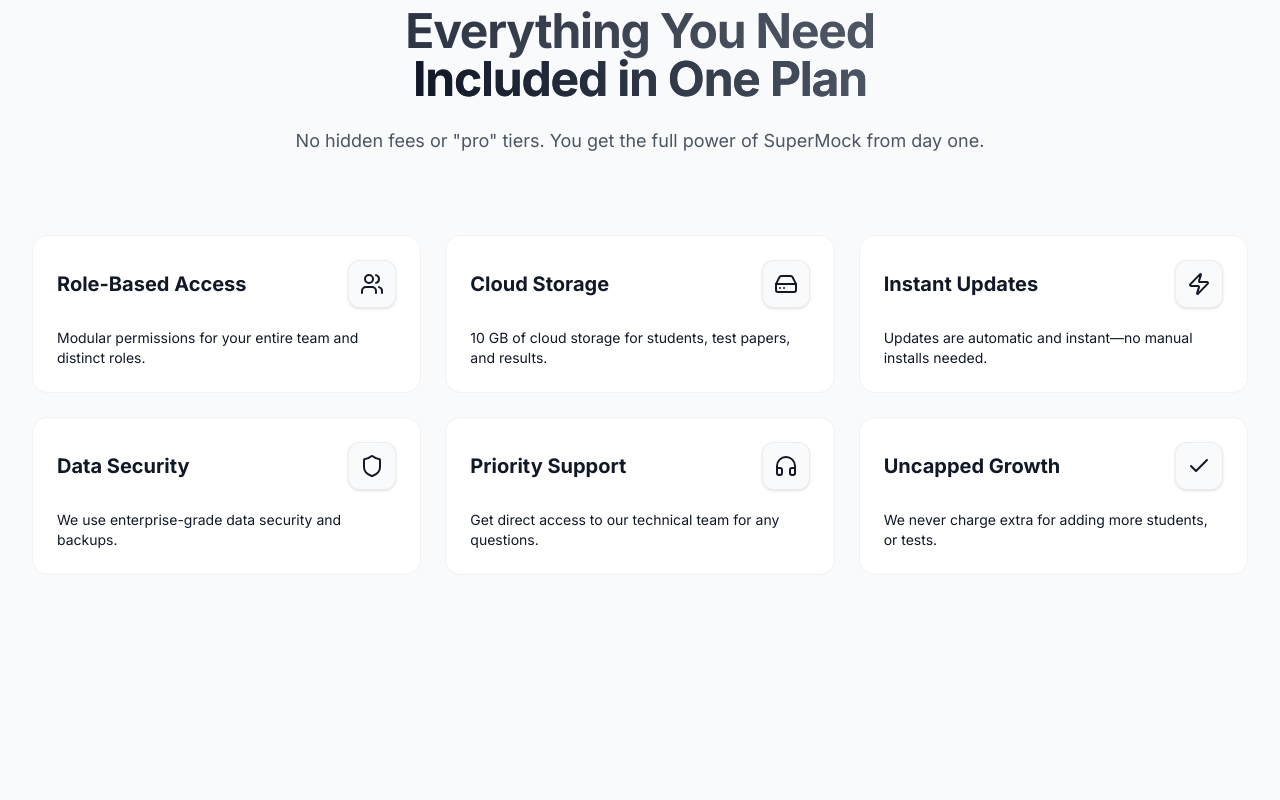
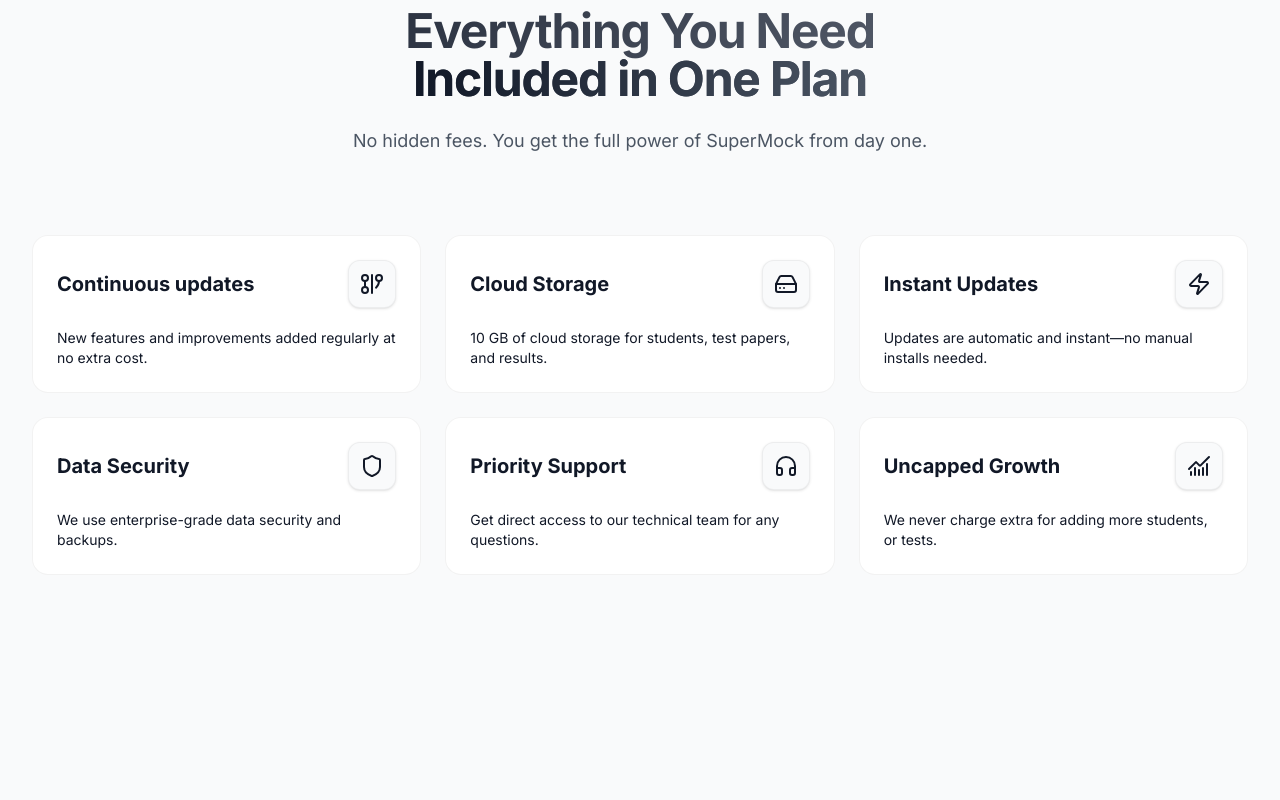
Before and after one commit to DoddleSoft/SuperMock, a Next.js app: page / in a window 1280 px wide. Shown: the part 1740-2540 px from the top of the page. Built offline with nearby package versions, Linux system fonts and the light colour scheme.

Commit message:
landing re-adjusted

```diff
--- a/components/landing/FinalCTA.tsx
+++ b/components/landing/FinalCTA.tsx
@@ -14,7 +14,7 @@
 
             {/* Gradient Text */}
             <span className="relative text-transparent bg-clip-text bg-gradient-to-r from-supermock-red to-orange-600 pb-1">
-              IELTS mock tests
+              IELTS mock test
             </span>
           </span>
         </h2>
--- a/components/landing/Footer.tsx
+++ b/components/landing/Footer.tsx
@@ -15,7 +15,7 @@
       <div className="px-4 md:px-8 mx-auto max-w-7xl">
         <div className="grid grid-cols-1 md:grid-cols-1 lg:grid-cols-3 gap-8 md:gap-12 mb-8 md:mb-12">
           {/* Brand Column */}
-          <div className="space-y-4 md:space-y-6 flex flex-col items-center sm:items-start text-center sm:text-left">
+          <div className="space-y-2 flex flex-col items-center sm:items-start text-center sm:text-left">
             <div className="flex items-center gap-2">
               <Image
                 src="/supermock-logo.png"
@@ -30,9 +30,10 @@
               </Link>
             </div>
 
-            <p className="text-sm md:text-base text-supermock-text-secondary leading-relaxed max-w-xs">
-              The professional mock test platform for IELTS centres.
+            <p className="text-sm md:text-base mb-4 text-supermock-text-secondary leading-relaxed max-w-md">
+              Mock test platform for IELTS training centres.
             </p>
+
             <div className="flex items-center gap-4 text-supermock-text-secondary/60">
               <Link
                 href="https://www.facebook.com/supermock.net"
@@ -44,6 +45,7 @@
               </Link>
             </div>
           </div>
+
           {/* Product */}
           <div className="flex flex-col items-center sm:items-start text-center sm:text-left">
             <h3 className="font-semibold text-supermock-text mb-4 md:mb-6">
--- a/components/landing/Guarantee.tsx
+++ b/components/landing/Guarantee.tsx
@@ -12,7 +12,7 @@
           <div className="relative z-10 flex flex-col items-center">
             {/* Icon Container */}
             <div className="inline-flex items-center justify-center p-4 md:p-5 mb-6 md:mb-8 rounded-full bg-gradient-to-br from-amber-50 to-orange-50 border border-amber-100 shadow-lg shadow-amber-500/10 group">
-              <Award className="w-10 h-10 md:w-12 md:h-12 text-amber-600 group-hover:scale-110 transition-transform duration-300" />
+              <Award className="w-12 h-12 text-amber-600 group-hover:scale-110 transition-transform duration-300" />
             </div>
 
             {/* Headline */}
--- a/components/landing/WhatsIncluded.tsx
+++ b/components/landing/WhatsIncluded.tsx
@@ -7,6 +7,10 @@
   Zap,
   Shield,
   Headphones,
+  GitGraph,
+  ChartNoAxesColumnIncreasing,
+  ChartColumnIncreasing,
+  ChartNoAxesCombined,
 } from "lucide-react";
 
 export default function WhatsIncluded() {
@@ -25,8 +29,7 @@
             </span>
           </h2>
           <p className="max-w-2xl lg:max-w-4xl mx-auto text-base md:text-lg text-supermock-text-secondary">
-            No hidden fees or "pro" tiers. You get the full power of SuperMock
-            from day one.
+            No hidden fees. You get the full power of SuperMock from day one.
           </p>
         </div>
 
@@ -34,9 +37,9 @@
           {/* Feature Cards */}
           {[
             {
-              title: "Role-Based Access",
-              icon: Users,
-              desc: "Modular permissions for your entire team and distinct roles.",
+              title: "Continuous updates",
+              icon: GitGraph,
+              desc: "New features and improvements added regularly at no extra cost.",
               color: "blue",
             },
             {
@@ -66,7 +69,7 @@
             },
             {
               title: "Uncapped Growth",
-              icon: Check,
+              icon: ChartNoAxesCombined,
               desc: "We never charge extra for adding more students, or tests.",
               color: "teal",
             },
```
